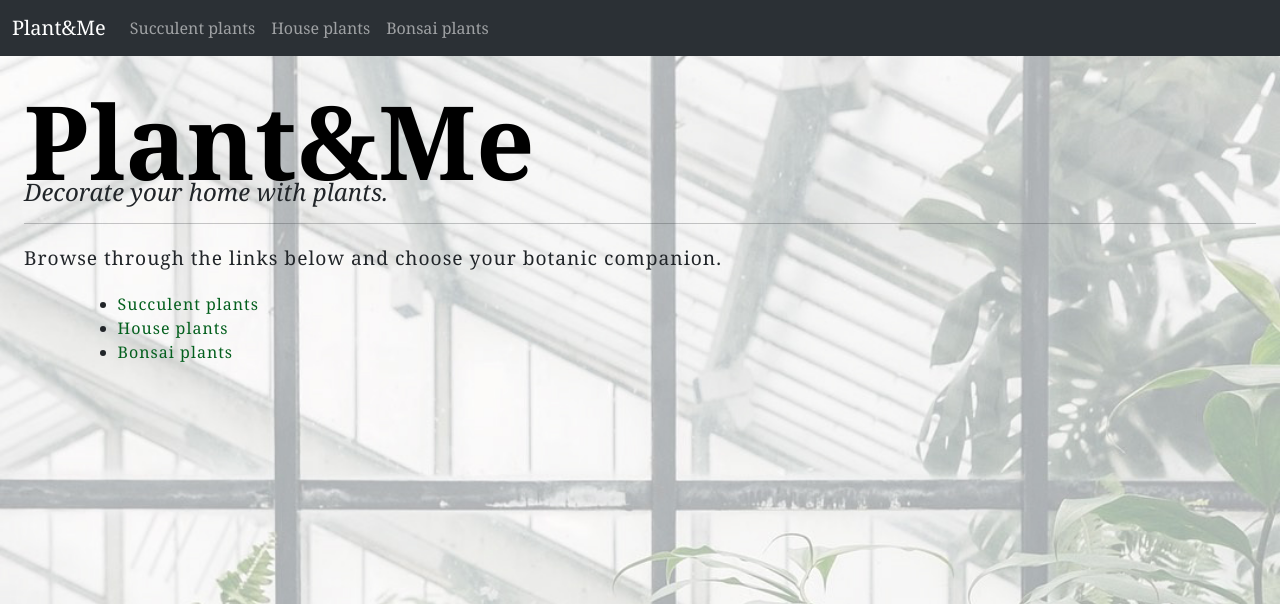
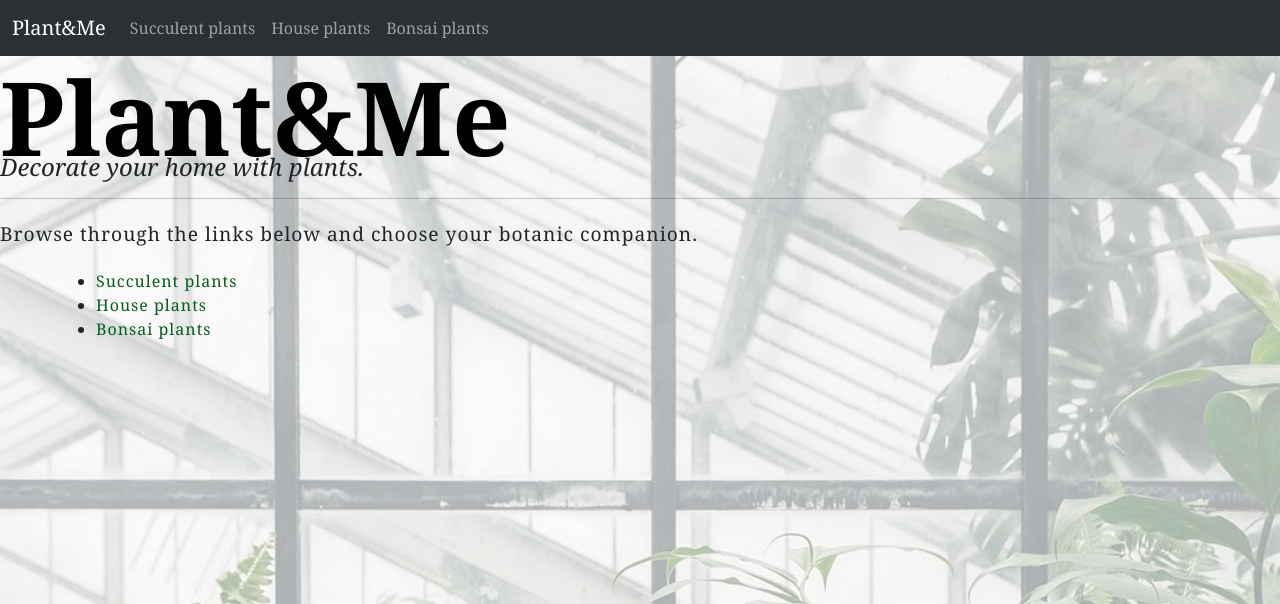
Before and after one commit to jndmnqt/lis161proj, a Flask app: page / in a window 1280 px wide. Shown: the top 604 px of the page. Run offline with Flask 2, Linux system fonts and the light colour scheme.

Commit message:
minor edit

```diff
--- a/templates/base.html
+++ b/templates/base.html
@@ -10,9 +10,6 @@
 </head>
 <body>
     {% include 'nav.html' %}
-
-    <div class="m-4">
-    <div class="img"></div>
     {% block content %}
     <h1> This is where the content is!</h1>
     {% endblock %}
```
